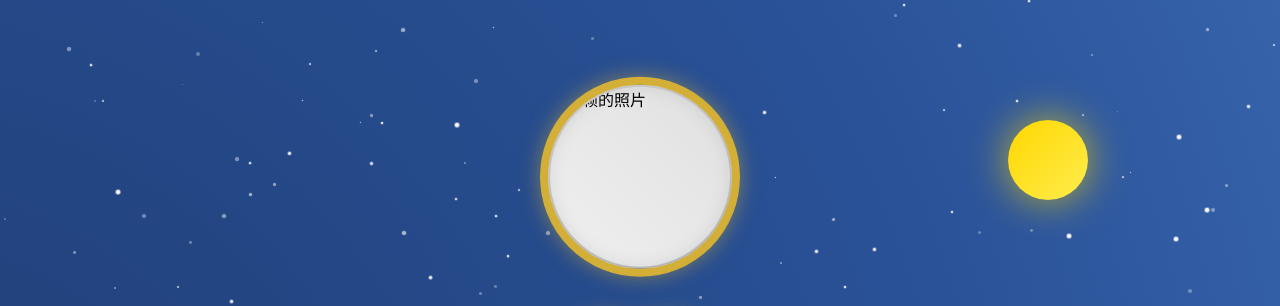
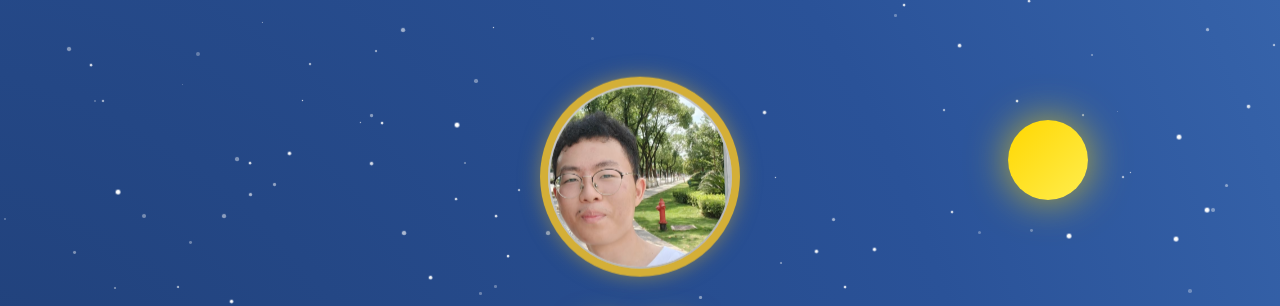
Before and after one commit to Doald-art/star, a plain HTML site: page new.html in a window 1280 px wide. Shown: the top 306 px of the page. Drawn offline with Linux system fonts and the light colour scheme.

Commit message:
Update new.html

```diff
--- a/new.html
+++ b/new.html
@@ -310,7 +310,7 @@
         <div class="photo-container">
             <div class="photo-frame">
                 <!-- 在这里替换为你的照片URL -->
-                <img src="your-photo-url-here.jpg" alt="牢赖的照片" class="photo">
+                <img src="123.jpg" alt="牢赖的照片" class="photo">
             </div>
         </div>
 
```
